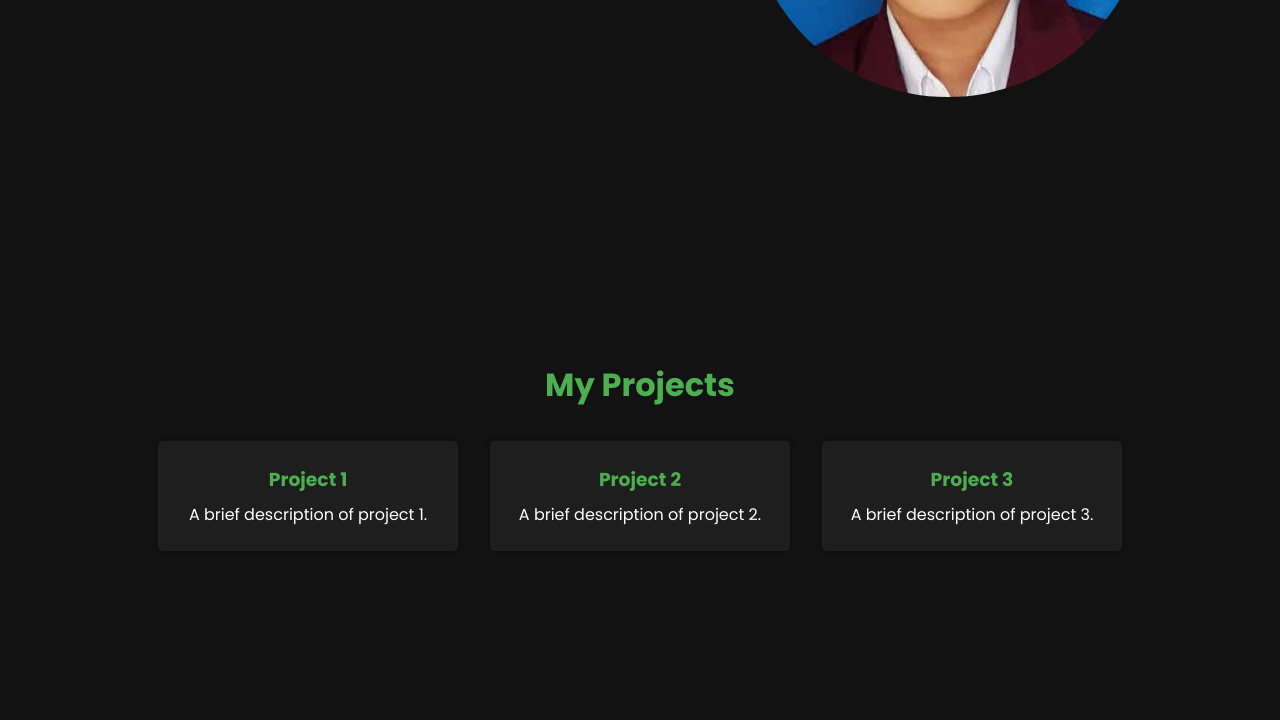
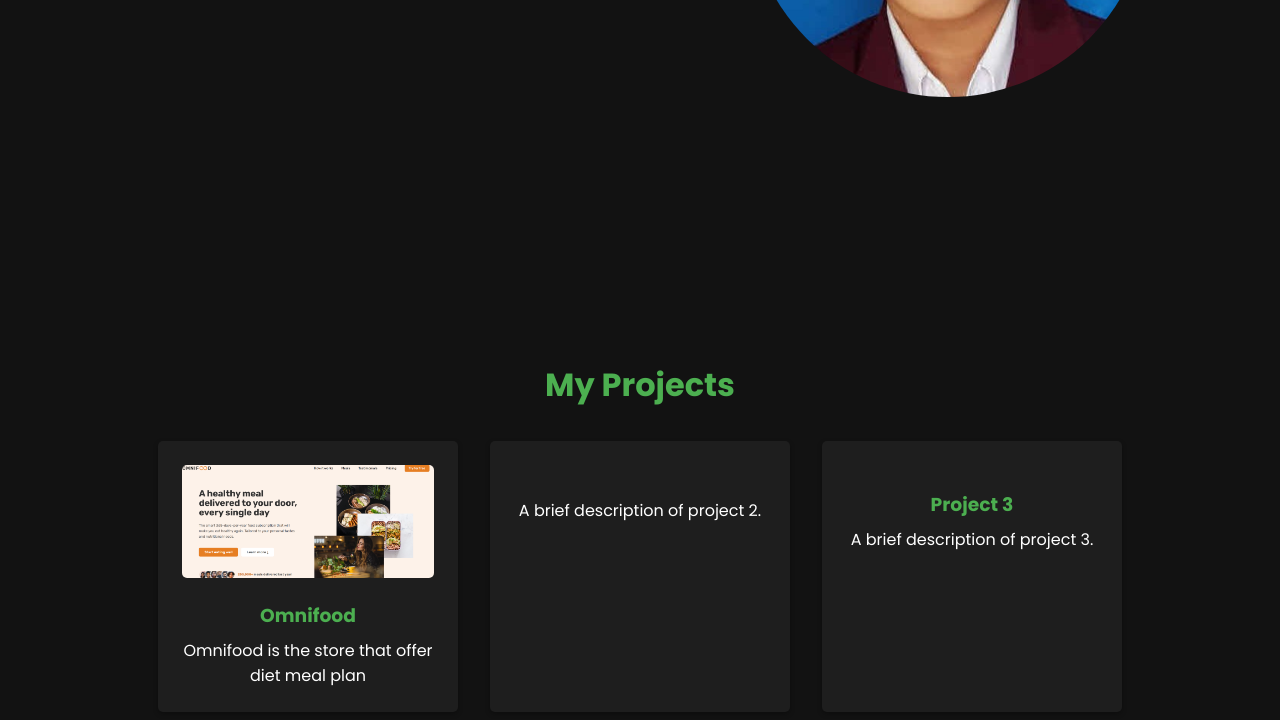
Before and after one commit to Mean-codE/HandyArifin.github.io, a plain HTML site: page src/Website-Portofolio/index.html in a window 1280 px wide. Shown: the part 503-1223 px from the top of the page. Before the commit the page ends 1118 px from the top, so only its background shows below. Drawn offline with nearby package versions, Linux system fonts and the light colour scheme.

Commit message:
chore: adding the image of omnifood project

```diff
--- a/src/Website-Portofolio/index.html
+++ b/src/Website-Portofolio/index.html
@@ -46,14 +46,17 @@
       <h2>My Projects</h2>
       <div class="projects__container">
         <div class="project">
-          <h3>Project 1</h3>
-          <p>A brief description of project 1.</p>
+          <img class="imgprj" src="images/omnifood.png" alt="" />
+          <h3>Omnifood</h3>
+          <p>Omnifood is the store that offer diet meal plan</p>
         </div>
         <div class="project">
-          <h3>Project 2</h3>
+          <img class="imgprj" src="" alt="" />
+          <h3></h3>
           <p>A brief description of project 2.</p>
         </div>
         <div class="project">
+          <img class="imgprj" src="" alt="" />
           <h3>Project 3</h3>
           <p>A brief description of project 3.</p>
         </div>
--- a/src/Website-Portofolio/style.css
+++ b/src/Website-Portofolio/style.css
@@ -138,13 +138,20 @@ ul li a:hover {
 }
 
 .hero__image img {
-  width: min(25rem, 90%); /* Atur ukuran gambar sesuai kebutuhan */
-  border-radius: 50%; /* Membuat gambar bulat */
+  width: min(25rem, 90%);
+  border-radius: 50%;
 }
 
 .projects {
   padding: 4rem 0;
   text-align: center;
+}
+
+.imgprj {
+  width: 100%;
+  height: auto;
+  border-radius: 5px;
+  margin-bottom: 1rem;
 }
 
 .projects h2 {
@@ -163,10 +170,10 @@ ul li a:hover {
 }
 
 .project {
-  background-color: #1e1e1e; /* Warna latar belakang proyek */
+  background-color: #1e1e1e;
   border-radius: 5px;
   padding: 1.5rem;
-  width: 300px; /* Atur lebar proyek */
+  width: 300px;
   box-shadow: 0 2px 5px rgba(0, 0, 0, 0.3);
 }
 
@@ -179,8 +186,6 @@ ul li a:hover {
   color: var(--text-light);
 }
 
-/* Media Queries untuk Respons
-/* Media Queries untuk Responsivitas */
 @media (max-width: 768px) {
   nav .checkbox {
     display: block;
```
Also changed, not shown: src/Website-Portofolio/images/omnifood.png (added).
